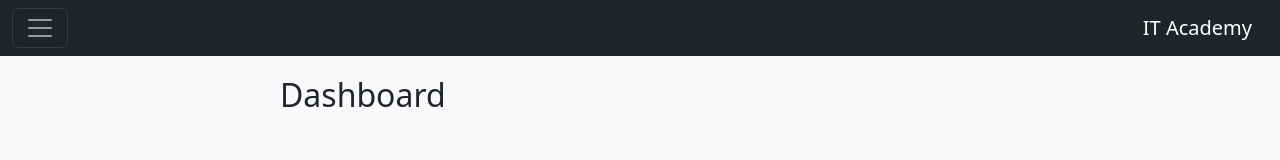
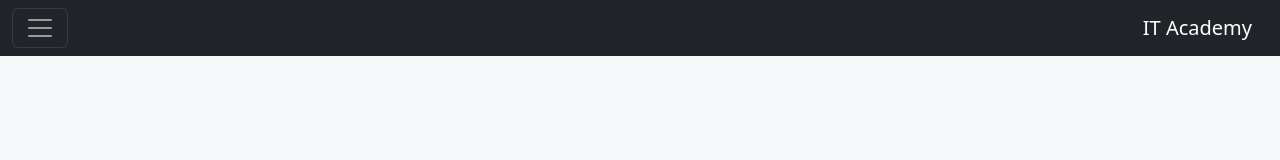
Before and after one commit to it-step-academy2025/Exam---task-, a website: page npm2/index.html in a window 1280 px wide. Drawn offline with nearby package versions, Linux system fonts and the light colour scheme.

Commit message:
add index

```diff
--- a/npm2/index.html
+++ b/npm2/index.html
@@ -44,23 +44,6 @@
     </div>
     <!-- sidebar END -->
 
-    <div class="main-content">
-        <h2>Dashboard</h2>
-        <!-- Четири колони -->
-
-        <!-- Край на четирите колони -->
-
-        <!-- Три колони -->
-
-        <!-- Край на трите колони -->
-        <div class="d-flex align-items-center justify-content-between">
-            <!-- Таблица 1 -->
-
-                <!-- Таблица 2 -->
-
-                <!-- Край на таблицата -->
-            </div>
-        </div>
 
     </div>
 
```
Also changed, not shown: npm2/README.md.
